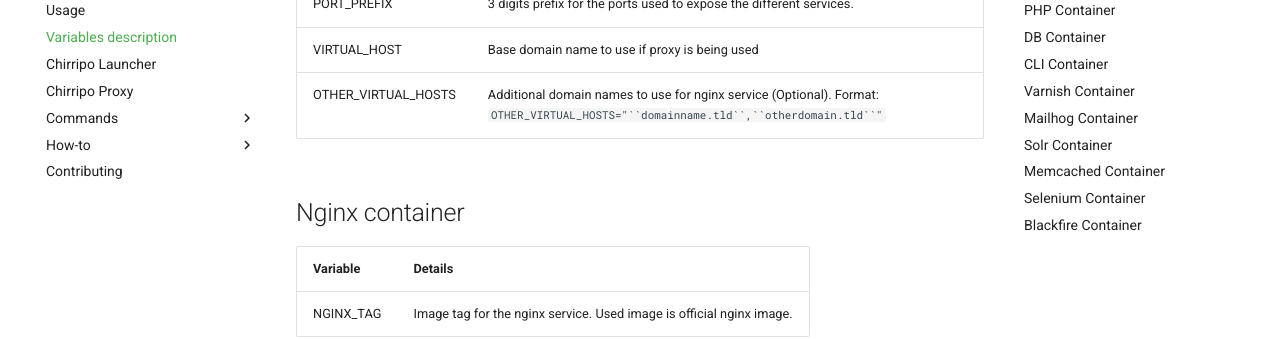
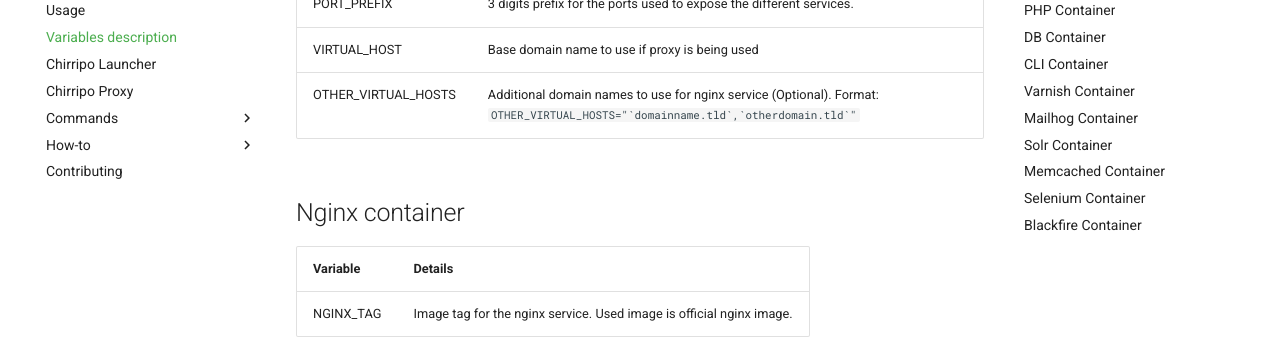
Before and after one commit to chirripo/docs, an MkDocs documentation site: the page built from docs/variables-description.md, in a window 1280 px wide and 900 px high, scrolled down 345 px. Shown: the part 152-491 px from the top of the window. Built offline with MkDocs 1.6.1 and Material for MkDocs 9.7.7, drawn with Linux system fonts in a browser that asks for light colours; comment, search, counter and statistics services are not loaded.

```diff
--- a/docs/variables-description.md
+++ b/docs/variables-description.md
@@ -11,7 +11,7 @@ PROJECT_DOCROOT  | The path to the docroot within your project root (e.g. web or
 PROJECT_NAME | The name of the project. Used to prefix the containers names.
 PORT_PREFIX | 3 digits prefix for the ports used to expose the different services.
 VIRTUAL_HOST | Base domain name to use if proxy is being used
-OTHER_VIRTUAL_HOSTS | Additional domain names to use for nginx service (Optional). Format: `OTHER_VIRTUAL_HOSTS="``domainname.tld``,``otherdomain.tld``"`
+OTHER_VIRTUAL_HOSTS | Additional domain names to use for nginx service (Optional). Format: ``OTHER_VIRTUAL_HOSTS="`domainname.tld`,`otherdomain.tld`"``
 
 ## Nginx container
 
```
